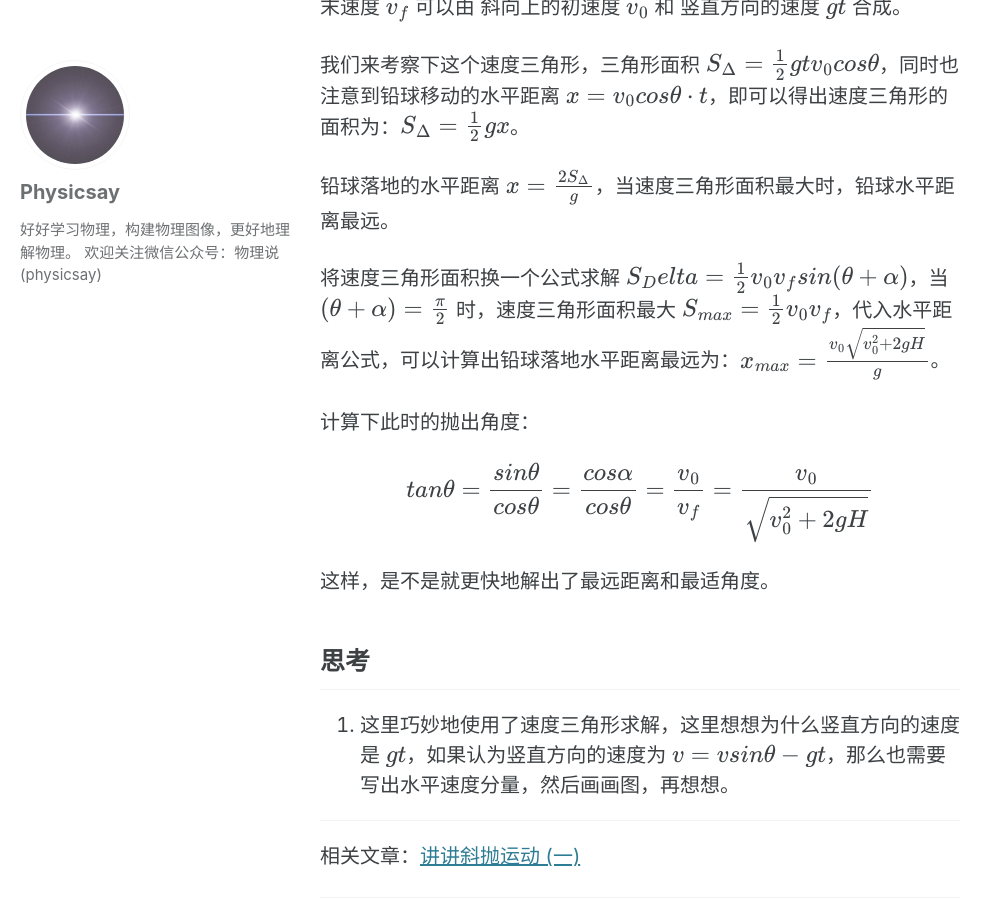
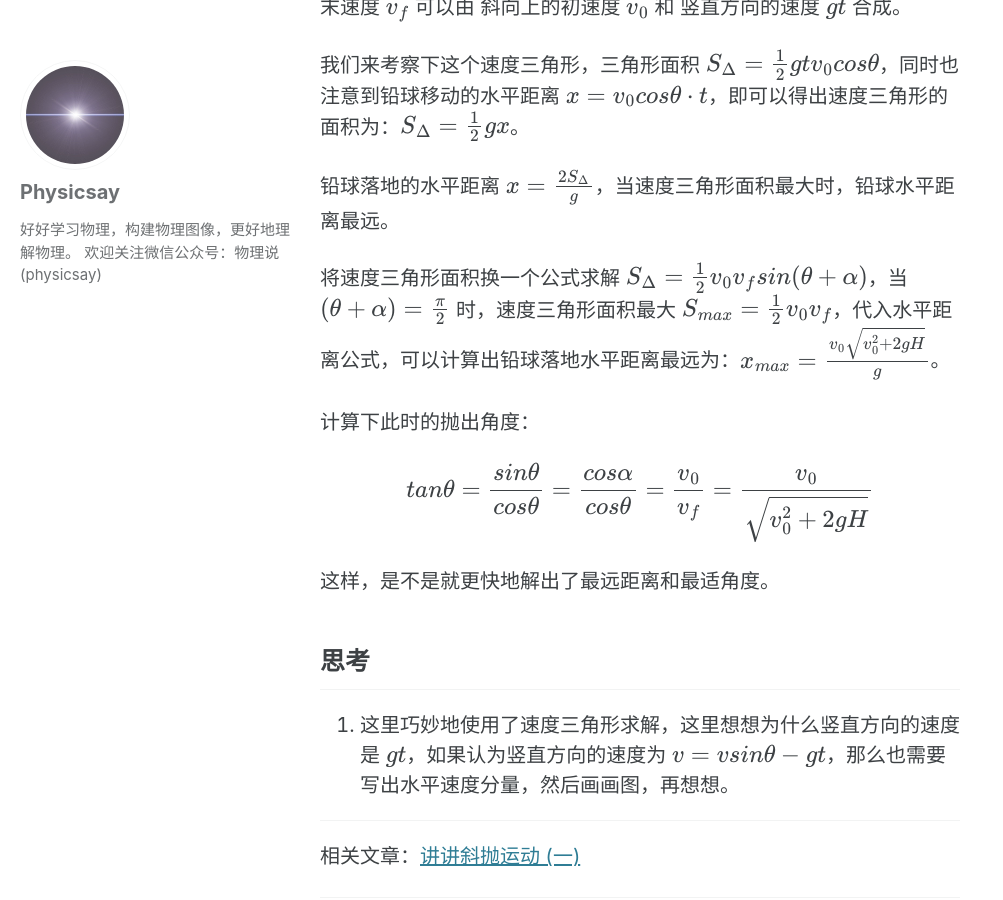
Before and after one commit to physicsay/physicsay-physicsay.github.io, a Jekyll site: the page built from _posts/2020-04-04-projectile-motion-2.md, in a window 1280 px wide and 900 px high, scrolled down 1097 px. Shown: the whole window, without its empty margins (0-1003 px from the left). Built offline with Jekyll 4.4.1, drawn with Linux system fonts in a browser that asks for light colours; cached includes are drawn as plain includes; nearby versions of some CDN libraries; formulas are drawn with MathJax 3.

Commit message:
fix: mathjax formula

```diff
--- a/_posts/2020-04-04-projectile-motion-2.md
+++ b/_posts/2020-04-04-projectile-motion-2.md
@@ -32,7 +32,7 @@ $$
 
 铅球落地的水平距离 $x = \frac{2S_\Delta}{g}$，当速度三角形面积最大时，铅球水平距离最远。
 
-将速度三角形面积换一个公式求解 $S_Delta = \frac{1}{2}v_0v_fsin(\theta + \alpha)$，当 $(\theta + \alpha) = \frac{\pi}{2}$ 时，速度三角形面积最大 $S_{max} = \frac{1}{2}v_0v_f$，代入水平距离公式，可以计算出铅球落地水平距离最远为：$x_{max} = \frac{v_0\sqrt{v_0^2+2gH}}{g}$。
+将速度三角形面积换一个公式求解 $S_\Delta = \frac{1}{2}v_0v_fsin(\theta + \alpha)$，当 $(\theta + \alpha) = \frac{\pi}{2}$ 时，速度三角形面积最大 $S_{max} = \frac{1}{2}v_0v_f$，代入水平距离公式，可以计算出铅球落地水平距离最远为：$x_{max} = \frac{v_0\sqrt{v_0^2+2gH}}{g}$。
 
 计算下此时的抛出角度：
 
```
